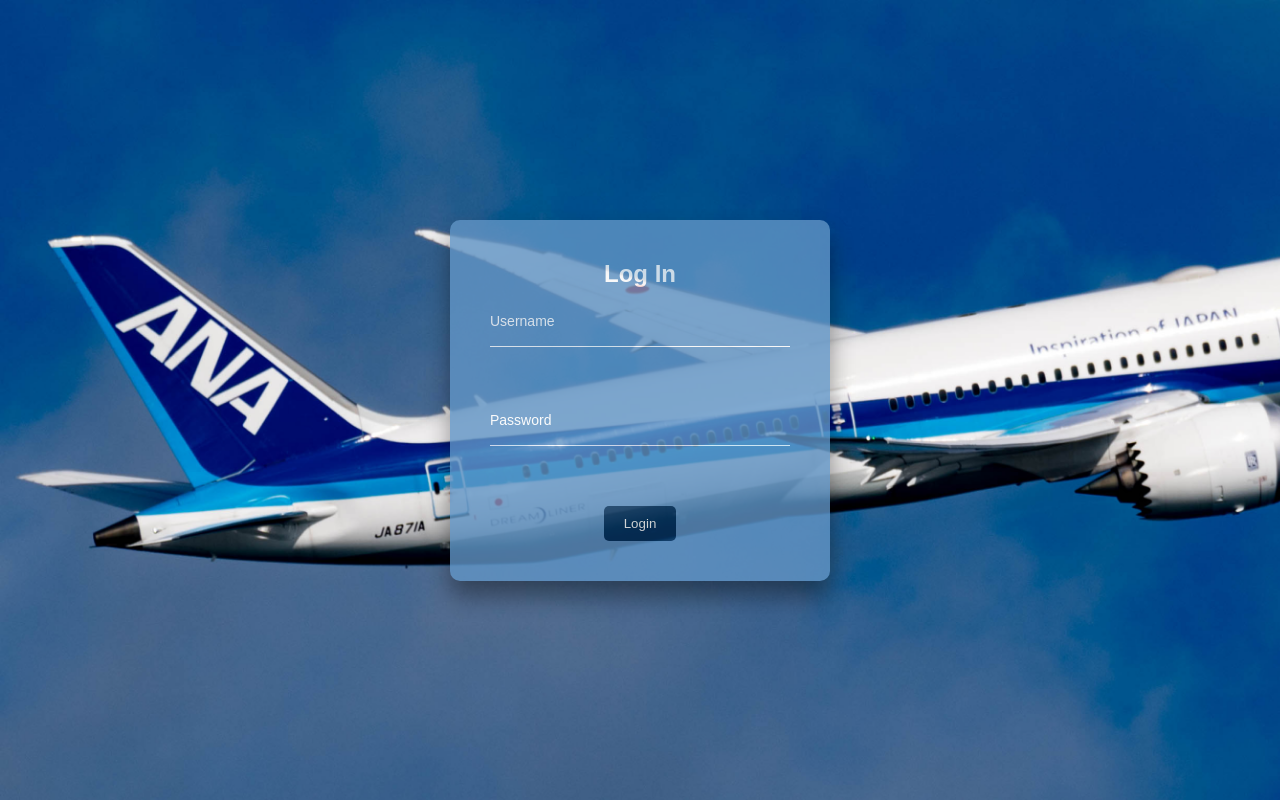
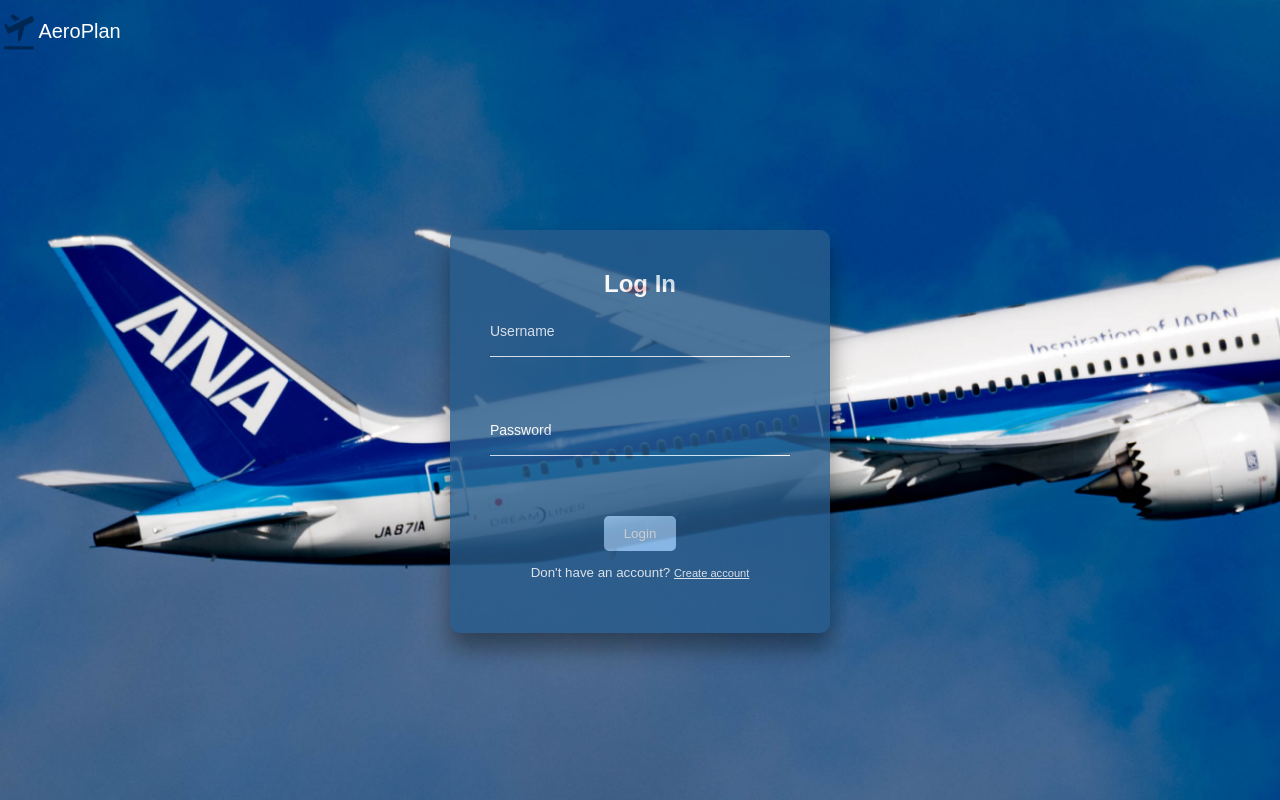
Before and after one commit to Kawthar-Sh20/Airplane-Frontend, a plain HTML site: page src/pages/login/index.html in a window 1280 px wide. Drawn offline with Linux system fonts and the light colour scheme.

Commit message:
Added the registeration link and styled it

```diff
--- a/src/pages/login/index.css
+++ b/src/pages/login/index.css
@@ -6,11 +6,20 @@ body {
   height: 100vh;
   width: 100vw;
   display: flex;
+  flex-direction: column;
   justify-content: center;
-  align-items: center;
   background: url('/assets/images/airplane.png');
   background-size: cover;
   background-repeat: no-repeat;
+}
+.logo img {
+  height: 6vh;
+  width: 3vw;
+}
+
+.logo{
+  display: flex;
+  align-items: center;
 }
 
 .container {
@@ -28,8 +37,18 @@ body {
   box-shadow: 0 15px 25px rgba(0, 0, 0, 0.5);
   text-align: center;
   width: 300px;
-  background-color: #6094c5;
+  background-color: #275b8b;
   opacity: 80%;;
+}
+
+p, a {
+  color: white;
+  font-size: smaller;
+}
+
+.logo p {
+  color: #ffffff;
+  font-size: 20px;
 }
 
 .login-box h2 {
@@ -79,7 +98,7 @@ button {
   border: none;
   outline: none;
   color: #fff;
-  background-color: #073561;
+  background-color: #99caf9;
   padding: 10px 20px;
   cursor: pointer;
   border-radius: 5px;
--- a/src/pages/login/index.html
+++ b/src/pages/login/index.html
@@ -9,6 +9,10 @@
     <link rel="stylesheet" href="./index.css" />
   </head>
   <body>
+      <div class="logo">
+        <img src="/assets/images/logo1.png" alt="Logo" />
+        <p>AeroPlan</p>
+      </div>
     <div class="container">
       <div class="login-box">
         <h2>Log In</h2>
@@ -22,6 +26,7 @@
             <label>Password</label>
           </div>
           <button id="login-form" type="submit">Login</button>
+          <p>Don't have an account? <a href="/src/pages/register/index.html">Create account</a></p>
         </form>
       </div>
     </div>
```
Also changed, not shown: assets/images/logo1.png (added).
